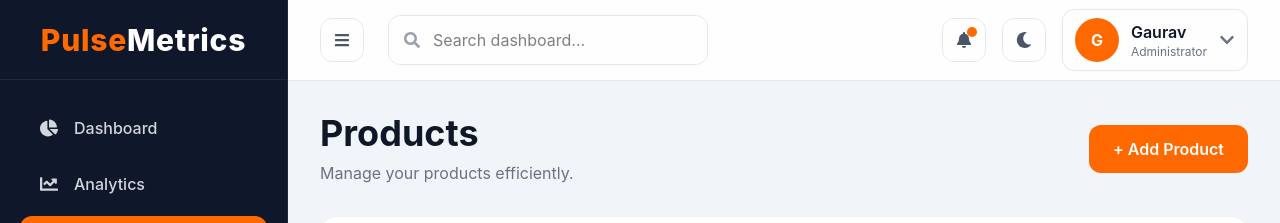
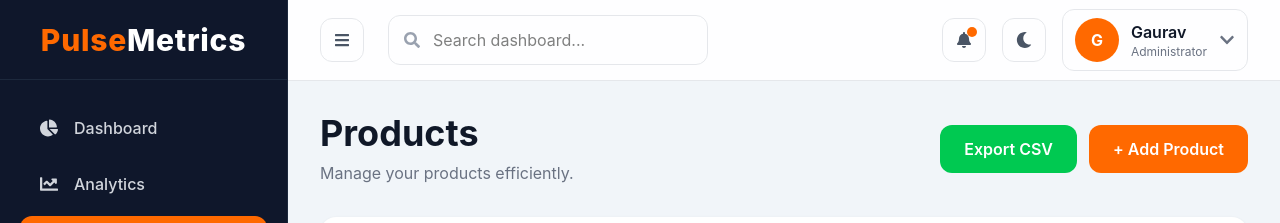
Before and after one commit to gauravsatpute0809/PulseTracker, a React app in the folder frontend/: page /products in a window 1280 px wide. Shown: the top 223 px of the page. Built offline with nearby package versions, Linux system fonts and the light colour scheme; no server answers; sample sign-in values are in the browser's storage; the HTML template or start-up script is replaced by a standard one.

Commit message:
feat(products): add CSV export and complete product management features

```diff
--- a/frontend/package.json
+++ b/frontend/package.json
@@ -12,7 +12,9 @@
   "dependencies": {
     "@tailwindcss/vite": "^4.3.3",
     "framer-motion": "^12.42.2",
+    "prop-types": "^15.8.1",
     "react": "^19.2.7",
+    "react-csv": "^2.2.2",
     "react-dom": "^19.2.7",
     "react-icons": "^5.7.0",
     "react-router-dom": "^7.18.1",
--- /dev/null
+++ b/frontend/src/components/ExportCSVButton.jsx
@@ -0,0 +1,43 @@
+import { CSVLink } from "react-csv";
+import { useEffect, useState } from "react";
+import api from "../services/api";
+
+function ExportCSVButton() {
+  const [products, setProducts] = useState([]);
+
+  useEffect(() => {
+    fetchProducts();
+  }, []);
+
+  const fetchProducts = async () => {
+    try {
+      const response = await api.get("/products?page=1&per_page=10000");
+      setProducts(response.data.products);
+    } catch (error) {
+      console.error("Export Error:", error);
+    }
+  };
+
+  const headers = [
+    { label: "ID", key: "id" },
+    { label: "Product Name", key: "name" },
+    { label: "Category", key: "category" },
+    { label: "Price", key: "price" },
+    { label: "Stock", key: "stock" },
+    { label: "Status", key: "status" },
+    { label: "Description", key: "description" },
+  ];
+
+  return (
+    <CSVLink
+      data={products}
+      headers={headers}
+      filename={"products.csv"}
+      className="bg-green-500 hover:bg-green-600 text-white px-6 py-3 rounded-xl font-semibold transition"
+    >
+      Export CSV
+    </CSVLink>
+  );
+}
+
+export default ExportCSVButton;
--- a/frontend/src/pages/Products.jsx
+++ b/frontend/src/pages/Products.jsx
@@ -2,6 +2,7 @@
 import DashboardLayout from "../layouts/DashboardLayout";
 import ProductTable from "../components/ProductTable";
 import AddProductModal from "../components/AddProductModal";
+import ExportCSVButton from "../components/ExportCSVButton";
 import api from "../services/api";
 
 function Products() {
@@ -56,12 +57,16 @@
           </p>
         </div>
 
+        <div className="flex items-center gap-3">
+          <ExportCSVButton />
+
           <button
             onClick={() => setIsModalOpen(true)}
             className="bg-orange-500 hover:bg-orange-600 text-white px-6 py-3 rounded-xl font-semibold transition"
           >
             + Add Product
           </button>
+        </div>
       </div>
 
       {/* Search & Filters */}
```
Also changed, not shown: 1 other file (tests, documents, lock files or other folders). Lines whose indentation alone changed are shown as unchanged.
